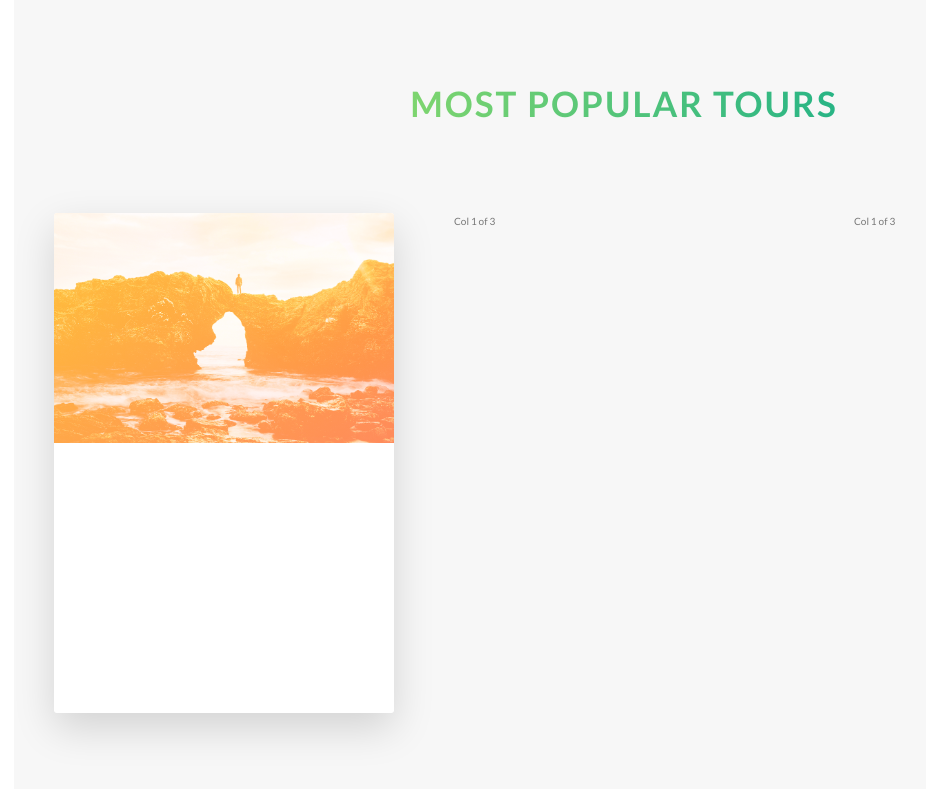
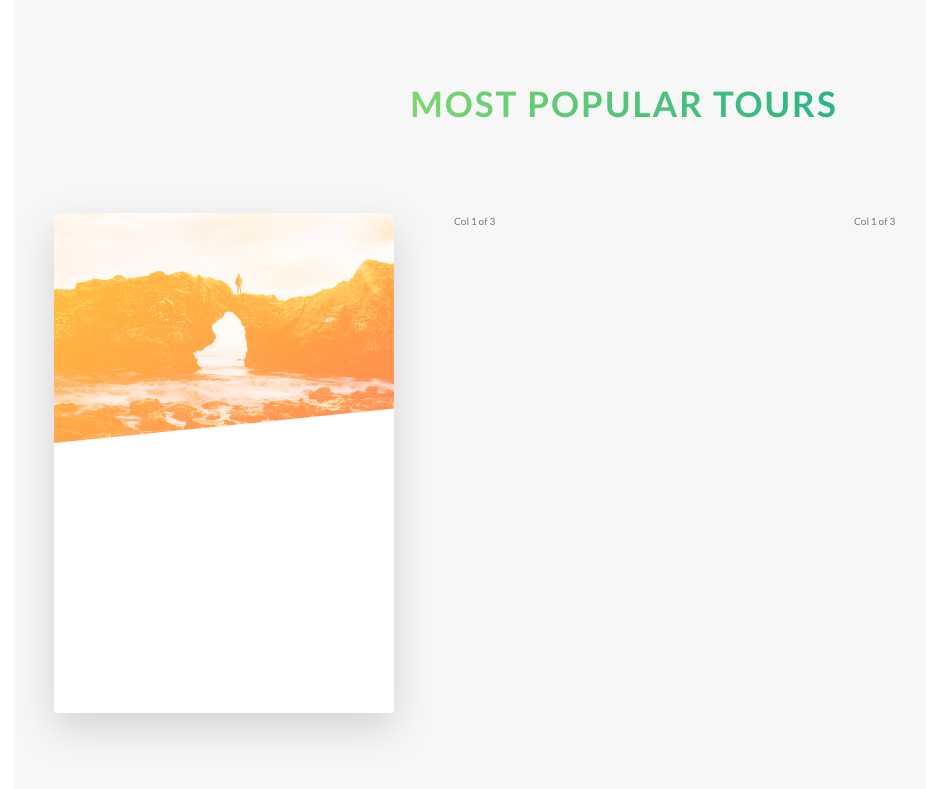
Before and after one commit to tijo-thomas/advanced-css, a website: page index.html in a window 1280 px wide. Shown: the part 2316-3105 px from the top of the page, without its empty margins (16-942 px from the left). Drawn offline with Linux system fonts and the light colour scheme.

Commit message:
Adds clip path to image on front of card.

```diff
--- a/sass/components/_card.scss
+++ b/sass/components/_card.scss
@@ -51,6 +51,7 @@
         background-size: cover;
         height: 23rem;
         background-blend-mode: screen;
+        clip-path: polygon(0 0, 100% 0, 100% 85%, 0 100%);
 
         &--1 {
             background-image: linear-gradient(to right bottom, $color-secondary-light, $color-secondary-dark),
```
Also changed, not shown: css/style.css.
